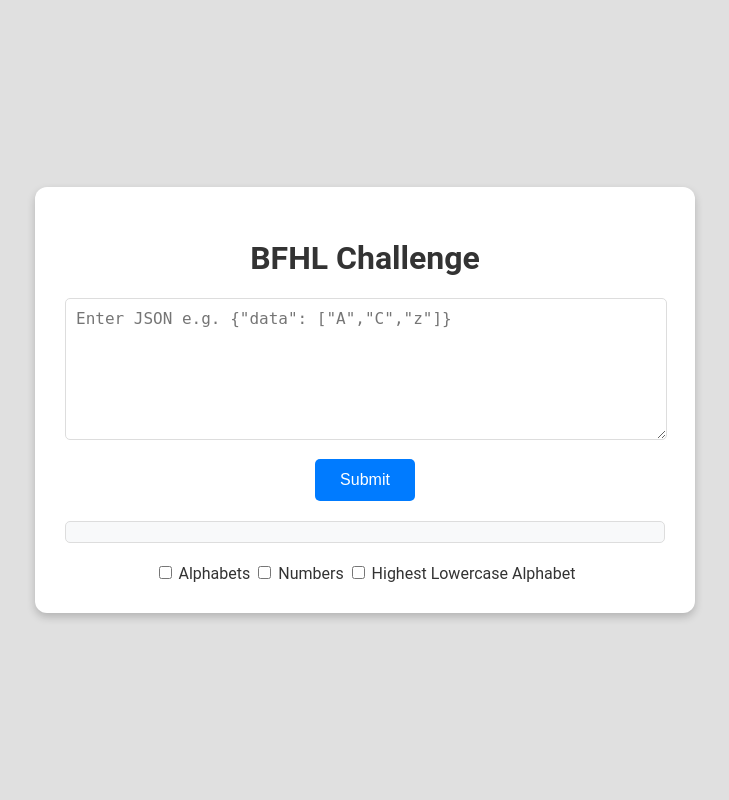
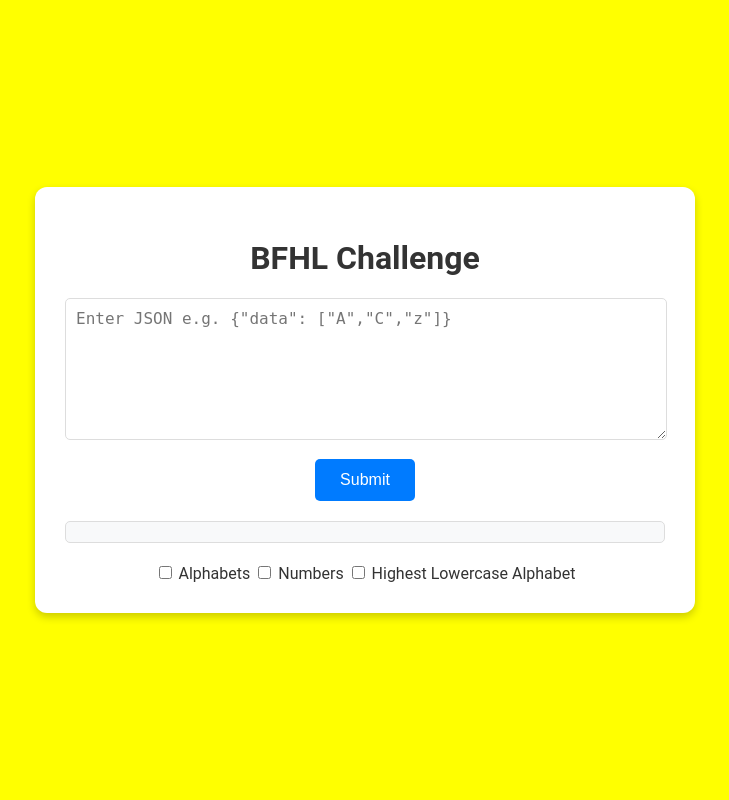
Before and after one commit to Krishnaa2704/baj, a Flask app: page / in a window 1280 px wide. Shown: the whole page, without its empty margins (275-1004 px from the left). Run offline with Flask 2, Linux system fonts and the light colour scheme.

Commit message:
Update styles.css

```diff
--- a/flask_bfhl/static/styles.css
+++ b/flask_bfhl/static/styles.css
@@ -1,6 +1,6 @@
 body {
     font-family: 'Roboto', sans-serif;
-    background-color: #e0e0e0;
+    background-color: #ffff00;
     margin: 0;
     padding: 0;
     display: flex;
```
